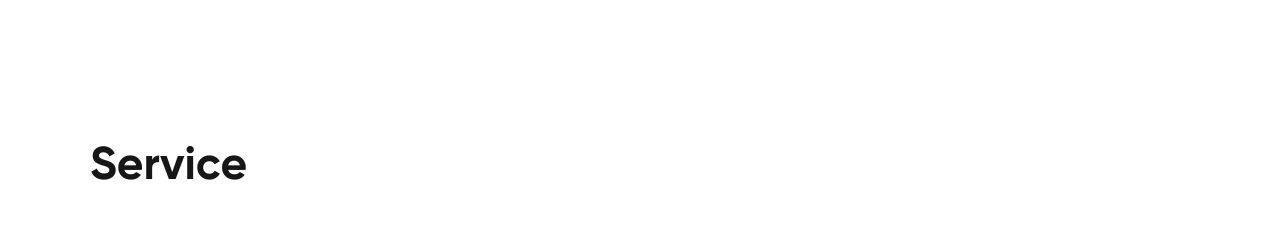
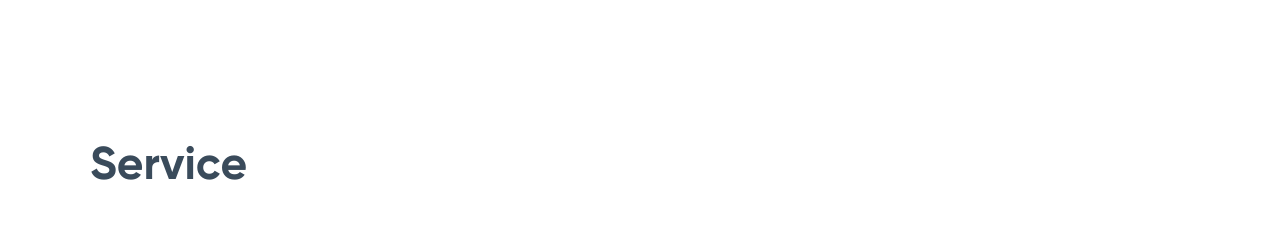
Before and after one commit to moses7054/athlos-v2, a Next.js app: page / in a window 1280 px wide. Shown: the part 2380-2631 px from the top of the page. Built offline with nearby package versions, Linux system fonts and the light colour scheme; what tailwindcss-animated would draw is missing.

Commit message:
changrd to ehite bg

```diff
--- a/src/app/layout.tsx
+++ b/src/app/layout.tsx
@@ -62,7 +62,7 @@ export default function RootLayout({
   return (
     <html lang="en">
       <body
-        className={`${geistSans.variable} ${geistMono.variable} ${inter.variable} ${gilroyblack.variable} ${gilroyreal1.variable} ${gilroyreal2.variable} ${gilroy.variable} ${gilroyheavy.variable} antialiased`}
+        className={`${geistSans.variable} ${geistMono.variable} ${inter.variable} ${gilroyblack.variable} ${gilroyreal1.variable} ${gilroyreal2.variable} ${gilroy.variable} ${gilroyheavy.variable} antialiased bg-white`}
       >
         {children}
       </body>
--- a/src/components/NavComponents/Section4.tsx
+++ b/src/components/NavComponents/Section4.tsx
@@ -1,7 +1,7 @@
 const Section4 = () => {
   return (
     <div className="w-full flex flex-col pl-[90px] pb-[195px] max-[1080px]:pl-[45px] max-[1080px]:pb-[77.5px]">
-      <h1 className="font-gilroyreal2 mt-[195px] text-[46px] max-[1080px]:mt-[77px] max-[1080px]:text-[24.9px]">
+      <h1 className="font-gilroyreal2 font-medium mt-[195px] text-[46px] max-[1080px]:mt-[77px] max-[1080px]:text-[24.9px] text-[#3A4B5B]">
         Service
       </h1>
       <div className="flex gap-6 mt-[60px] overflow-x-auto ">
```
